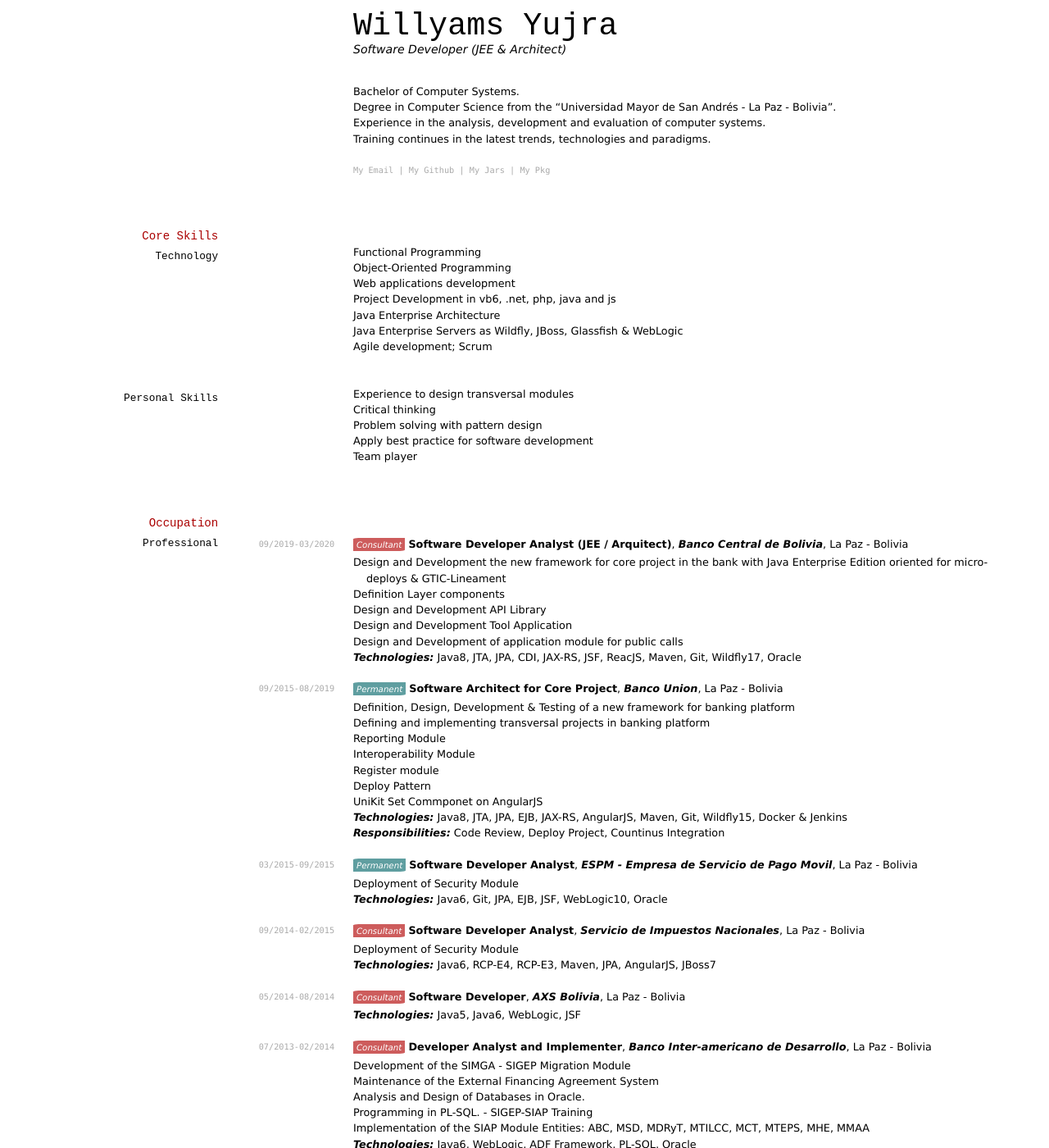
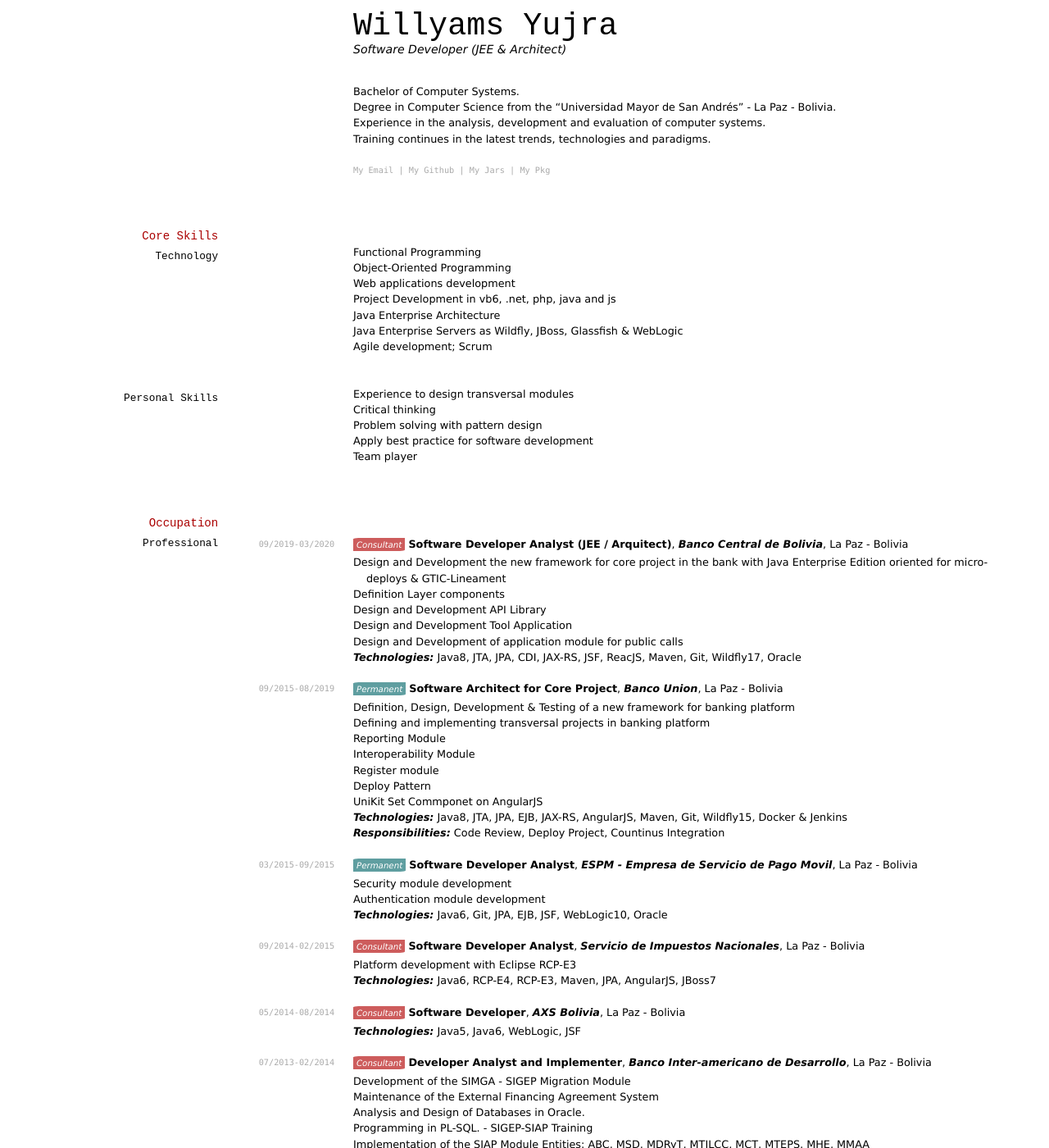
Before and after one commit to yracnet/cv, a Jekyll site: the page built from index.md, in a window 1280 px wide and 1400 px high. Shown: the whole window at 82% size. Built offline with Jekyll 4.4.1, drawn with Linux system fonts in a browser that asks for light colours.

Commit message:
Update index.md
* fix text

```diff
--- a/index.md
+++ b/index.md
@@ -7,7 +7,7 @@
 
 <br/>
 - Bachelor of Computer Systems.
-- Degree in Computer Science from the "Universidad Mayor de San Andrés - La Paz - Bolivia".
+- Degree in Computer Science from the "Universidad Mayor de San Andrés" - La Paz - Bolivia.
 - Experience in the analysis, development and evaluation of computer systems.
 - Training continues in the latest trends, technologies and paradigms.
 
@@ -76,14 +76,15 @@
 `03/2015-09/2015`
 <span class="tag perm">Permanent</span>
 **Software Developer Analyst**, _ESPM - Empresa de Servicio de Pago Movil_, La Paz - Bolivia
-- Deployment of Security Module
+- Security module development
+- Authentication module development
 - _Technologies:_ Java6, Git, JPA, EJB, JSF, WebLogic10, Oracle
 
 
 `09/2014-02/2015`
 <span class="tag free">Consultant</span>
 **Software Developer Analyst**, _Servicio de Impuestos Nacionales_, La Paz - Bolivia
-- Deployment of Security Module
+- Platform development with Eclipse RCP-E3
 - _Technologies:_ Java6, RCP-E4, RCP-E3, Maven, JPA, AngularJS, JBoss7
 
 
```
